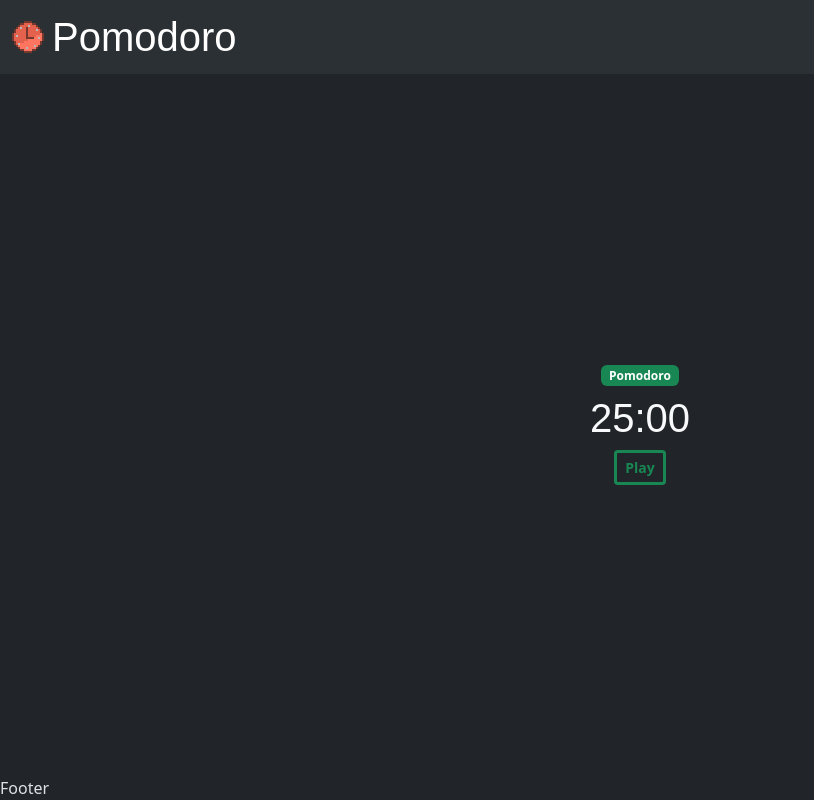
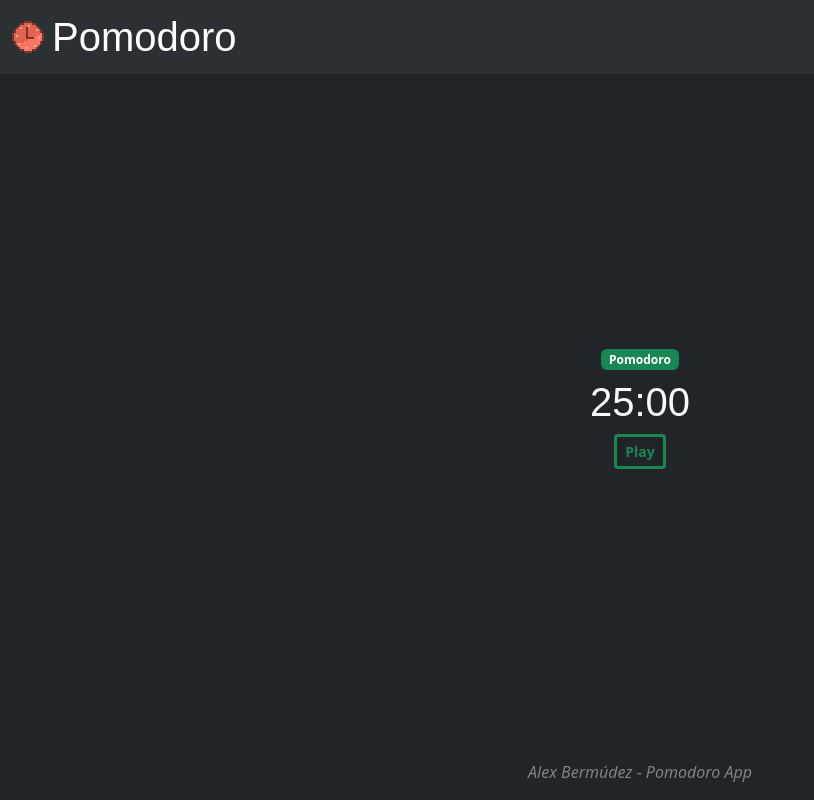
Before and after one commit to Alex-gb249/pomodoro-clock, a React (Vite) app: page / in a window 1280 px wide. Shown: the whole page, without its empty margins (0-814 px from the left). Built offline with nearby package versions, Linux system fonts and the light colour scheme; a web font is replaced by a local one.

Commit message:
Add basic footer just with source

```diff
--- /dev/null
+++ b/src/components/footer/Footer.css
@@ -0,0 +1,7 @@
+.source-link {
+  text-decoration: none;
+}
+
+.source-link:hover {
+  text-decoration: underline;
+}
--- a/src/components/footer/Footer.tsx
+++ b/src/components/footer/Footer.tsx
@@ -1,7 +1,11 @@
+import './Footer.css'
+
 export function Footer() {
     return (
-      <div>
-        Footer
+      <div className="d-flex justify-content-center align-items-center p-3">
+        <a href="https://github.com/Alex-gb249/pomodoro-clock" target="_blank" className="source-link text-body-tertiary fst-italic">
+          Alex Bermúdez - Pomodoro App
+        </a>
       </div>
     )
 }
```
